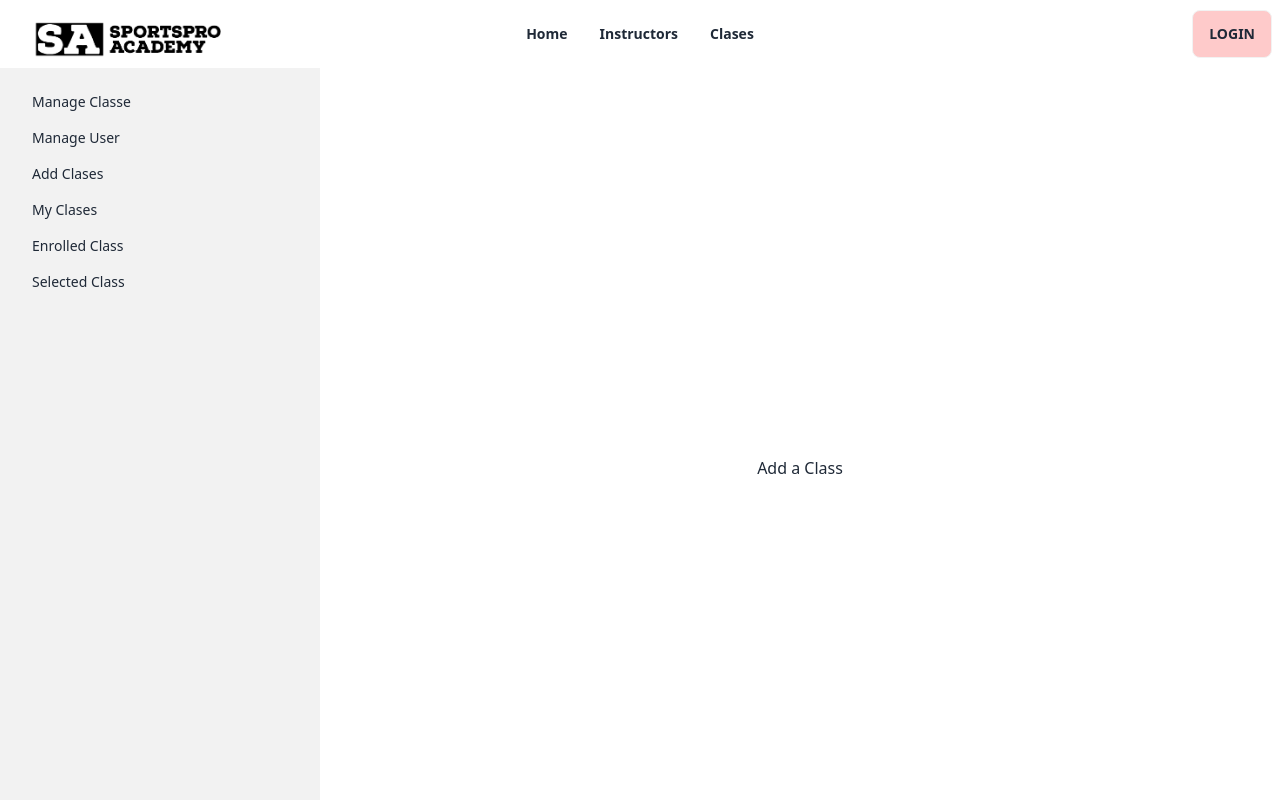
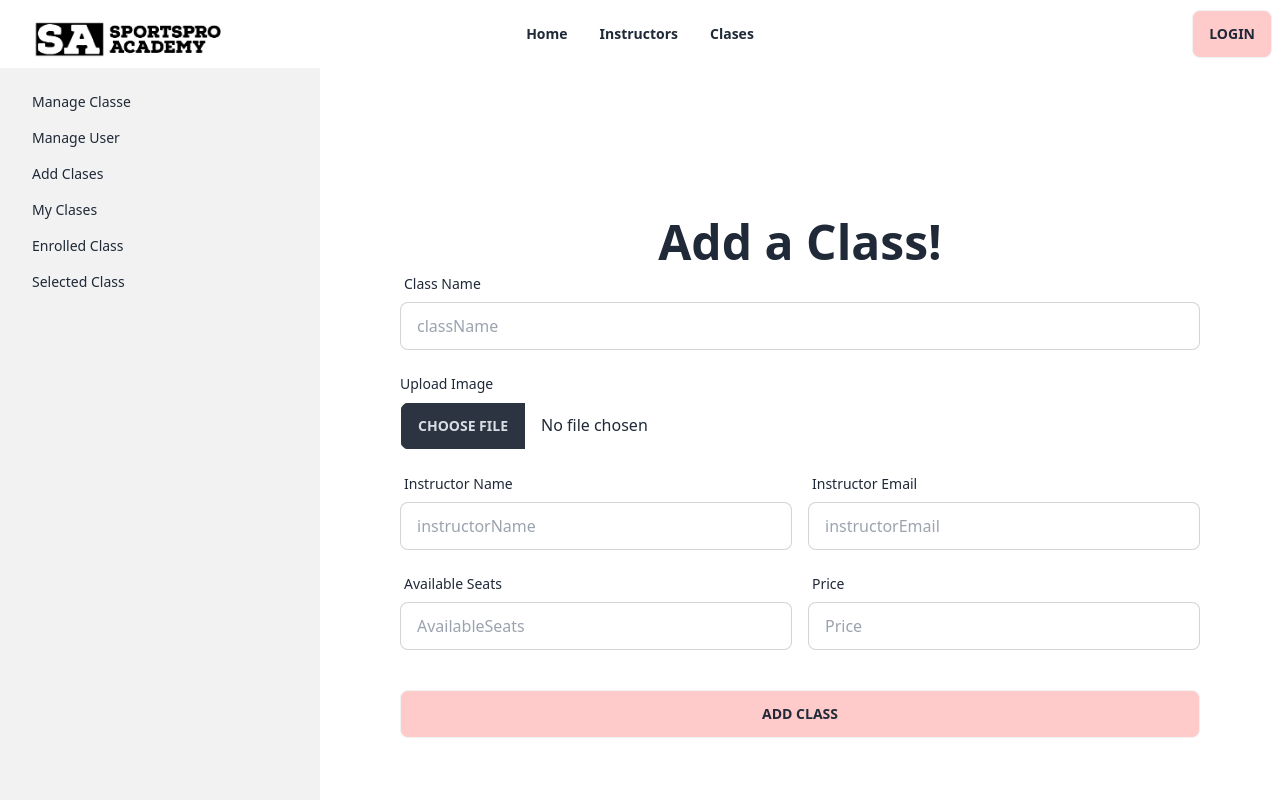
Before and after one commit to maufdev09/sumer-camp-client, a React (Vite) app: page /dashboard/add-class in a window 1280 px wide. Shown: the top 800 px of the page. Built offline with nearby package versions, Linux system fonts and the light colour scheme; no server answers.

Commit message:
mange user section deone

```diff
--- a/package.json
+++ b/package.json
@@ -10,6 +10,7 @@
     "preview": "vite preview"
   },
   "dependencies": {
+    "@tanstack/react-query": "^4.29.12",
     "firebase": "^9.22.1",
     "localforage": "^1.10.0",
     "match-sorter": "^6.3.1",
--- a/src/main.jsx
+++ b/src/main.jsx
@@ -5,12 +5,16 @@ import { RouterProvider } from "react-router-dom";
 import { router } from "./routs/Routs";
 import AuthProviders from "./Providers/AuthProviders";
 import { Toaster } from "react-hot-toast";
+import { QueryClient, QueryClientProvider } from "@tanstack/react-query";
+const queryClient = new QueryClient();
 
 ReactDOM.createRoot(document.getElementById("root")).render(
   <React.StrictMode>
     <AuthProviders>
       <Toaster></Toaster>
-      <RouterProvider router={router} />{" "}
+      <QueryClientProvider client={queryClient}>
+        <RouterProvider router={router} />
+      </QueryClientProvider>
     </AuthProviders>
   </React.StrictMode>
 );
--- a/src/pages/DashBoard/Admin/ManageUsers.jsx
+++ b/src/pages/DashBoard/Admin/ManageUsers.jsx
@@ -1,9 +1,107 @@
-import React from "react";
+import { useQuery } from "@tanstack/react-query";
+import React, { useState } from "react";
+import { useEffect } from "react";
+import { toast } from "react-hot-toast";
 
 const ManageUsers = () => {
+  // const [users, setUsers] = useState([]);
+
+  // useEffect(() => {
+  //   fetch("http://localhost:5000/get-user")
+  //     .then((res) => res.json())
+  //     .then((data) => setUsers(data));
+  // }, []);
+
+  const { data: users = [], refetch } = useQuery(["users"], async () => {
+    const res = await fetch("http://localhost:5000/get-user");
+    return res.json();
+  });
+
+  const handleMakeAdmin = (id) => {
+    const user = {
+      role: "admin",
+    };
+
+    fetch(`http://localhost:5000/update-user-role/${id}`, {
+      method: "PUT",
+      headers: {
+        "Content-Type": "application/json",
+      },
+      body: JSON.stringify(user),
+    })
+      .then((res) => res.json())
+      .then((data) => {
+        console.log(data);
+        if (data.modifiedCount > 0) {
+          toast.success("Admin crested sucess fully");
+          refetch();
+        }
+      });
+  };
+
+  const handleMakeInstructor = (id) => {
+    const user = {
+      role: "instructor",
+    };
+
+    fetch(`http://localhost:5000/update-user-role/${id}`, {
+      method: "PUT",
+      headers: {
+        "Content-Type": "application/json",
+      },
+      body: JSON.stringify(user),
+    })
+      .then((res) => res.json())
+      .then((data) => {
+        console.log(data);
+        if (data.modifiedCount > 0) {
+          toast.success("instructor crested sucess fully");
+          refetch();
+        }
+      });
+  };
+
   return (
-    <div>
-      <h3>Mage User</h3>
+    <div className="w-full  mx-5">
+      <div className="overflow-x-auto">
+        <table className="table ">
+          {/* head */}
+          <thead>
+            <tr>
+              <th>#</th>
+              <th>Name</th>
+              <th>Make Instructor</th>
+              <th>Make Admin</th>
+            </tr>
+          </thead>
+          <tbody>
+            {users.map((user, index) => (
+              <tr key={user._id}>
+                <th>{index + 1}</th>
+                <td>{user.name}</td>
+                <td>
+                  <button
+                    onClick={() => handleMakeInstructor(user._id)}
+                    disabled={user.role === "instructor"}
+                    className="btn"
+                  >
+                    Instructor
+                  </button>
+                </td>
+                <td>
+                  <button
+                    onClick={() => handleMakeAdmin(user._id)}
+                    disabled={user.role === "admin"}
+                    className="btn"
+                  >
+                    Admin
+                  </button>
+                </td>
+              </tr>
+            ))}
+          </tbody>
+        </table>
+      </div>
     </div>
   );
 };
--- a/src/pages/DashBoard/Instructor/AddClass.jsx
+++ b/src/pages/DashBoard/Instructor/AddClass.jsx
@@ -1,9 +1,173 @@
-import React from "react";
+import { toast } from "react-hot-toast";
+import SectionTitle from "../../../components/sectionTitle/SectionTitle";
+import { useForm } from "react-hook-form";
+const img_hosting_token = import.meta.env.VITE_Image_Upload_Token;
+const AddClass = () => {
+  const {
+    handleSubmit,
+    register,
+    reset,
+    formState: { errors },
+  } = useForm();
 
-const AddClass = () => {
+  const img_upload_URL = `https://api.imgbb.com/1/upload?key=${img_hosting_token}`;
+
+  const onSubmit = (data) => {
+    const {
+      availableSeats,
+      className,
+      image,
+      instructorEmail,
+      instructorName,
+      price,
+    } = data;
+    console.log(data);
+    const formData = new FormData();
+    formData.append("image", image[0]);
+
+    fetch(img_upload_URL, {
+      method: "POST",
+      body: formData,
+    })
+      .then((res) => res.json())
+      .then((imgResponse) => {
+        if (imgResponse.success) {
+          const imgURL = imgResponse.data.display_url;
+          const classItem = {
+            className,
+            imgURL,
+            instructorName,
+            instructorEmail,
+            price: parseFloat(price),
+            availableSeats,
+            status: "pending",
+            feedback: "",
+            totalEnrolledStudent: 0,
+          };
+          fetch("http://localhost:5000/add-class", {
+            method: "POST",
+            headers: {
+              "content-type": "application/json",
+            },
+            body: JSON.stringify(classItem),
+          })
+            .then((res) => res.json())
+            .then((data) => {
+              if (data.insertedId) {
+                toast.success(`your class is uploaded & waiting for approve`);
+                reset();
+              }
+            })
+            .catch((err) => {
+              console.log(err);
+              toast.error(`err.message`);
+            });
+        }
+      });
+  };
+
   return (
-    <div>
-      <h3>Add a Class</h3>
+    <div className="w-10/12 my-5 ">
+      <form onSubmit={handleSubmit(onSubmit)}>
+        <h1 className="text-5xl font-bold text-center pt-5 ">Add a Class!</h1>
+        <div className="grid gap-4">
+          <div className="form-control col-span-4">
+            <label className="label">
+              <span className="label-text">Class Name</span>
+            </label>
+            <input
+              type="text"
+              placeholder="className"
+              className="input input-bordered"
+              {...register("className", {
+                required: "Required",
+              })}
+            />
+            {errors?.className && errors?.className.message}
+          </div>
+
+          {/* upload image */}
+
+          <div className="form-control col-span-4">
+            <label className="label-text py-2 ">Upload Image</label>
+            <input
+              type="file"
+              accept="image/*"
+              className="file-input w-full max-w-xs"
+              {...register("image", {
+                required: "Required",
+              })}
+            />
+            {errors?.image && errors?.image.message}
+          </div>
+
+          <div className="form-control col-span-2">
+            <label className="label">
+              <span className="label-text">Instructor Name</span>
+            </label>
+            <input
+              type="text"
+              placeholder="instructorName"
+              className="input input-bordered"
+              {...register("instructorName", {
+                required: "Required",
+              })}
+            />
+            {errors?.instructorName && errors?.instructorName.message}
+          </div>
+
+          <div className="form-control col-span-2">
+            <label className="label">
+              <span className="label-text">Instructor Email</span>
+            </label>
+            <input
+              type="email"
+              placeholder="instructorEmail"
+              className="input input-bordered"
+              {...register("instructorEmail", {
+                required: "Required",
+              })}
+            />
+            {errors?.instructorEmail && errors?.instructorEmail.message}
+          </div>
+
+          <div className="form-control col-span-2">
+            <label className="label">
+              <span className="label-text">Available Seats </span>
+            </label>
+            <input
+              type="number"
+              placeholder="AvailableSeats"
+              className="input input-bordered"
+              {...register("availableSeats", {
+                required: "Required",
+              })}
+            />
+            {errors?.availableSeats && errors?.availableSeats.message}
+          </div>
+
+          <div className="form-control col-span-2">
+            <label className="label">
+              <span className="label-text">Price</span>
+            </label>
+            <input
+              type="number"
+              placeholder="Price"
+              className="input input-bordered"
+              {...register("price", {
+                required: "Required",
+              })}
+            />
+            {errors?.price && errors?.price.message}
+          </div>
+
+          <div className="form-control col-span-4 mt-6">
+            <button type="submit" className="btn  bg-red-200">
+              Add Class{" "}
+            </button>
+          </div>
+        </div>
+      </form>
     </div>
   );
 };
```
Also changed, not shown: 1 other file (tests, documents, lock files or other folders).
